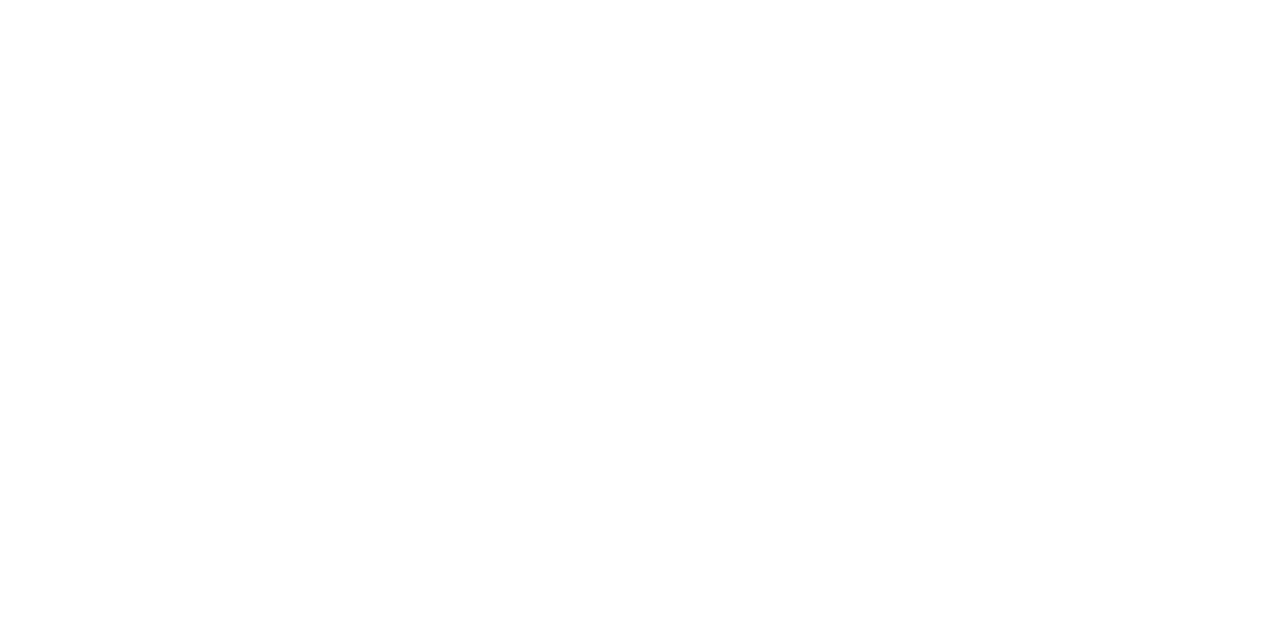
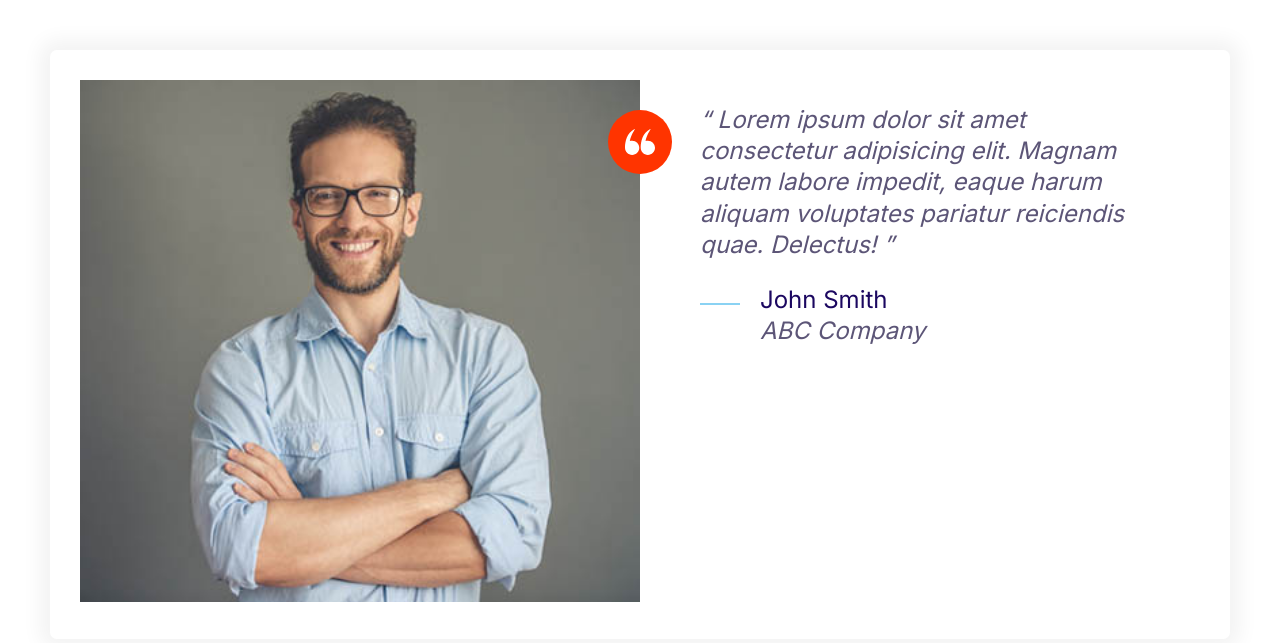
Before and after one commit to veektrie/Fully-Responsive-Subscription-website, a plain HTML site: page index.html in a window 1280 px wide. Drawn offline with Linux system fonts and the light colour scheme.

Commit message:
testimonial page created

```diff
--- a/css/styles.css
+++ b/css/styles.css
@@ -134,8 +134,15 @@ a {
   width: 40px;
   height: 40px;
 }
+.icon--small{
+  width: 30px;
+  height: 30px;
+}
 .icon--primary {
   fill: var(--color-primary);
+}
+.icon--white{
+  fill: white ;
 }
 .icon-container {
   background: #f3f9fa;
@@ -145,6 +152,9 @@ a {
   display: inline-flex;
   justify-content: center;
   align-items: center;
+}
+.icon-container--acent{
+  background-color: var(--color-accent);
 }
 /* Buttons */
 .btn {
@@ -357,7 +367,33 @@ a {
   display: grid;
 }
 @media screen and (min-width: 768px) {
-  .grid--cols-3{
-    grid-template-columns:repeat( 3 , 1fr );
+  .grid--cols-2{
+    grid-template-columns:repeat( 2 , 1fr );
   }
 }
+
+
+/* Testimonial */
+.testimonial {
+  padding: 3rem;
+}
+.testimonial__image{
+  position: relative;
+}
+.testimonial__image > img {
+  width: 100%;
+}
+.testimonial__image > .icon-container{
+  position: absolute;
+  top: 3rem;
+  right: -32px;
+}
+@media screen and (min-width:768px){
+  .testimonial .quote,
+  .testimonial .quote__author{
+    font-size: 2.4rem ;
+  }
+  .testimonial .quote{
+    margin-left: 6rem;
+  }
+}
--- a/index.html
+++ b/index.html
@@ -14,5 +14,42 @@
       rel="stylesheet"
     />
   </head>
-  <body></body>
+  <body style="padding: 5rem">
+    <div class="card testimonial">
+      <div class="grid grid--cols-2">
+        <div class="testimonial__image">
+          <img
+            src="images/testimonial.jpg"
+            alt="A happy, smiling testimonial"
+          />
+          <span class="icon-container icon-container--acent">
+            <svg class="icon icon--white icon--small">
+              <use xlink:href="images/sprite.svg#quotes"></use>
+            </svg>
+          </span>
+        </div>
+        <blockquote class="quote">
+          <p class="quote__text">
+            Lorem ipsum dolor sit amet consectetur adipisicing elit. Magnam
+            autem labore impedit, eaque harum aliquam voluptates pariatur
+            reiciendis quae. Delectus!
+          </p>
+          <footer>
+            <div class="media">
+              <div class="media__image"></div>
+
+              <svg class="icon icon--primary">
+                <use xlink:href="images/sprite.svg#line"></use>
+              </svg>
+
+              <div class="media__body">
+                <h3 class="media__title quote__author">John Smith</h3>
+                <p>ABC Company</p>
+              </div>
+            </div>
+          </footer>
+        </blockquote>
+      </div>
+    </div>
+  </body>
 </html>
```
Also changed, not shown: images/testimonial.jpg (added), 1 other file.
